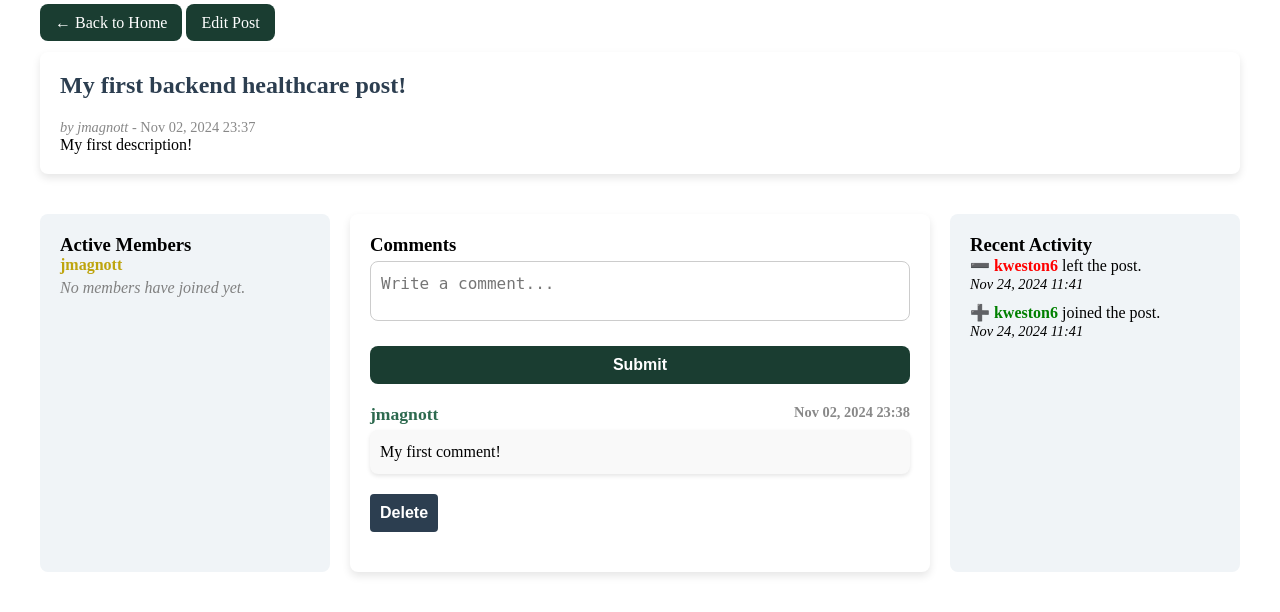
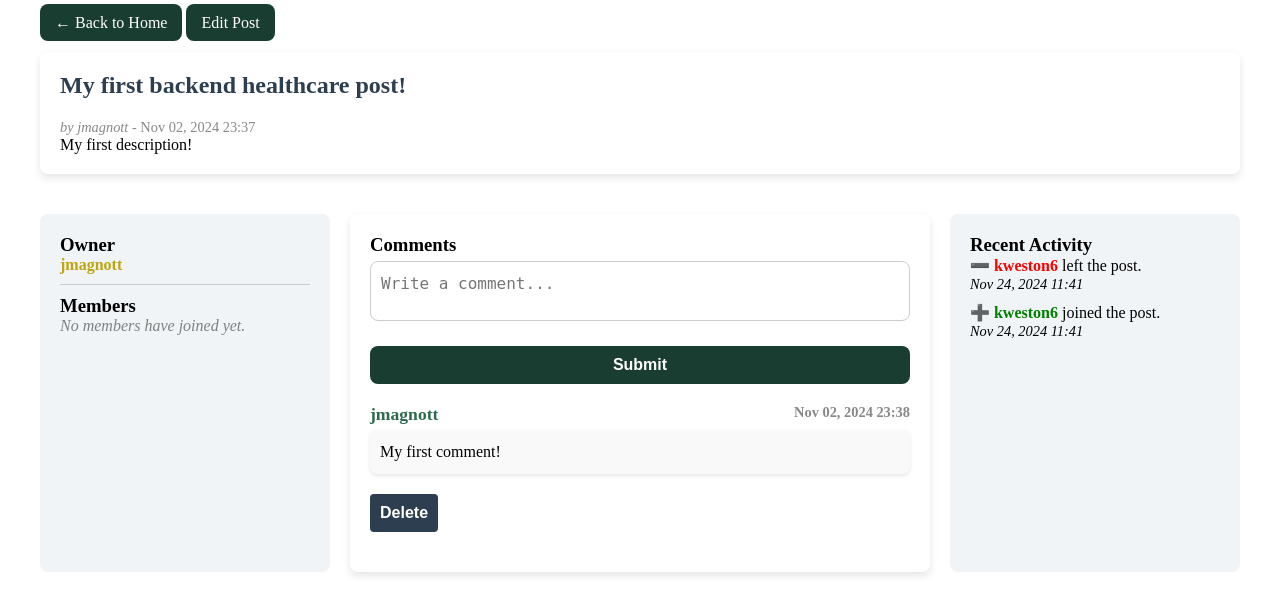
Before and after one commit to JoshMagnotta/NinerCreations, a Django app: page /post/1/ in a window 1280 px wide. Shown: the part 86-698 px from the top of the page. Run offline with Django 5.2, Linux system fonts and the light colour scheme; a user stored in the database is signed in; data comes from the database, SQL or seed files in the repository; both versions use the stored data as it was after the commit; parts of the project's set-up code (start-up, migrations or seed data) failed here and were passed over.

Commit message:
Fixed active members section and fixed boldness of edit button to match delete

```diff
--- a/NinerCreations/NinerCreations/templates/base/post_detail.html
+++ b/NinerCreations/NinerCreations/templates/base/post_detail.html
@@ -44,19 +44,29 @@
         </div>
     </div>
 
+
     <!-- Active Members Column -->
     <div class="pd-left">
-        <h3>Active Members</h3>
+        <!-- Owner Section -->
+        <h3>Owner</h3>
         <ul class="active-members-list" style="list-style: none; padding: 0; margin: 0;">
-            <!-- Display post owner first with inline styling for gold color -->
-            <li style="color: rgb(190, 164, 13); font-weight: bold; margin-bottom: 5px;">
+            <li style="color: rgb(190, 164, 13); font-weight: bold; margin-bottom: 10px;">
                 {{ post.author.username }}
             </li>
-            <!-- Display other members in green color with inline styling -->
+        </ul>
+
+        <!-- Spacer -->
+        <hr style="border: none; height: 1px; background-color: #ccc; margin: 10px 0;">
+
+        <!-- Members Section -->
+        <h3>Members</h3>
+        <ul class="active-members-list" style="list-style: none; padding: 0; margin: 0;">
             {% for member in members %}
-                <li style="color: green; font-weight: bold; margin-bottom: 5px;">
-                    {{ member.username }}
-                </li>
+                {% if member.username != post.author.username %}
+                    <li style="color: green; font-weight: bold; margin-bottom: 5px;">
+                        {{ member.username }}
+                    </li>
+                {% endif %}
             {% empty %}
                 <li style="font-style: italic; color: gray;">No members have joined yet.</li>
             {% endfor %}
--- a/NinerCreations/static/css/styles.css
+++ b/NinerCreations/static/css/styles.css
@@ -399,6 +399,7 @@ a:hover {
     background-color: #17c24a; /* Green background for Edit button */
     color: #fff;
     border: none;
+    font-weight: bold;
     transition: background-color 0.3s ease;
 }
 
@@ -410,6 +411,7 @@ a:hover {
     background-color: #dc3545; /* Red background for Delete button */
     color: #fff;
     border: none;
+    font-weight: bold;
     transition: background-color 0.3s ease;
 }
 
```
Also changed, not shown: NinerCreations/NinerCreations/migrations/0017_merge_20241202_1337.py (added), NinerCreations/db.sqlite3.
